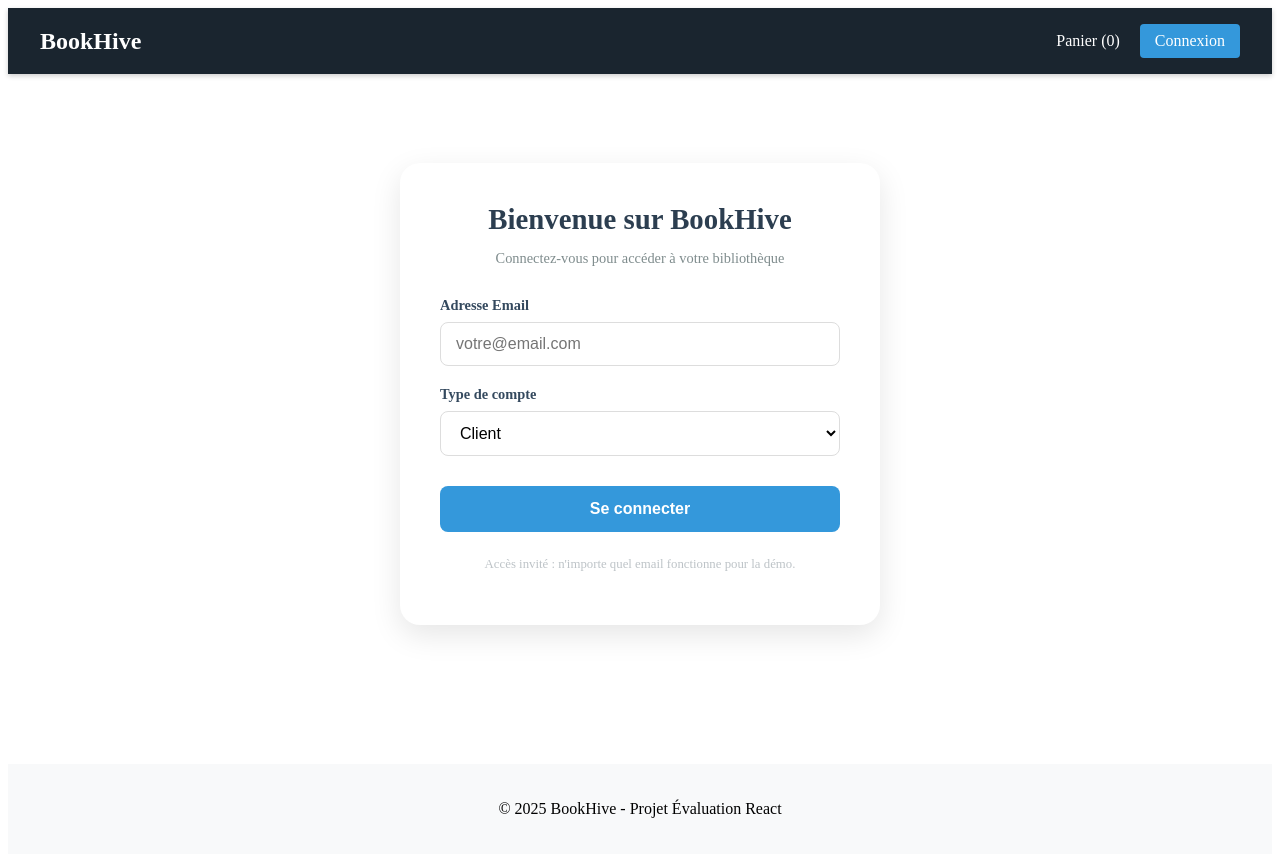
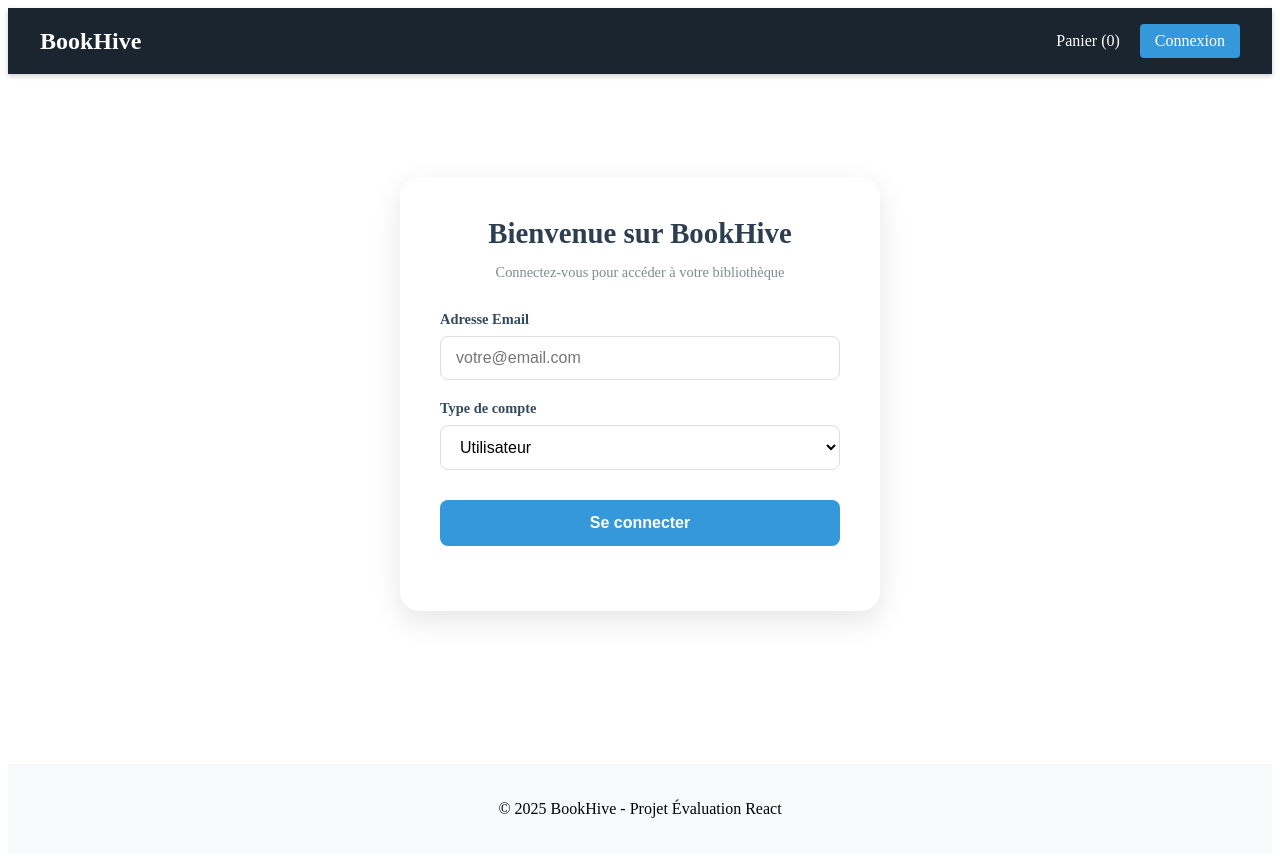
Before and after one commit to Fiacresse/bookhive, a React (Vite) app: page /login in a window 1280 px wide. Shown: the top 856 px of the page. Built offline with nearby package versions, Linux system fonts and the light colour scheme.

Commit message:
ajout du design aux pages

```diff
--- a/src/pages/login.jsx
+++ b/src/pages/login.jsx
@@ -42,7 +42,7 @@ function Login() {
               onChange={(e) => setRole(e.target.value)}
               style={styles.select}
             >
-              <option value="client">Client</option>
+              <option value="utilisateur">Utilisateur</option>
               <option value="admin">Administrateur</option>
             </select>
           </div>
@@ -53,7 +53,7 @@ function Login() {
         </form>
 
         <p style={styles.footerText}>
-          Accès invité : n'importe quel email fonctionne pour la démo.
+
         </p>
       </div>
     </div>
```
